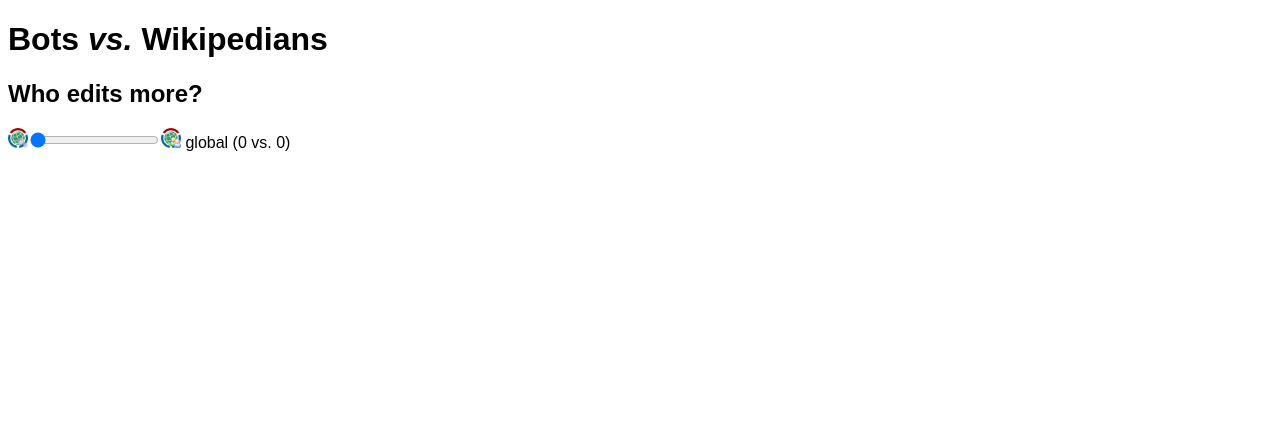
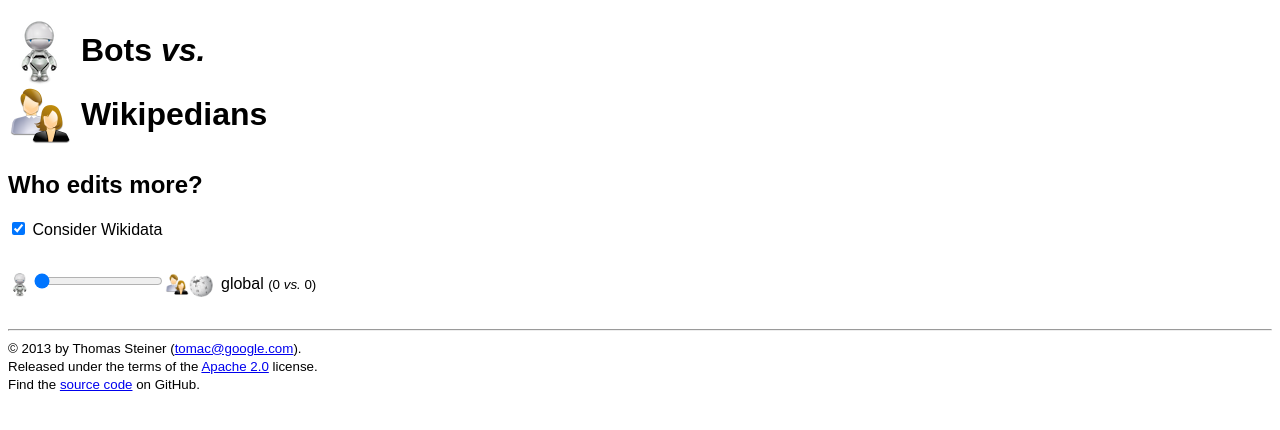
Before and after one commit to tomayac/wikipedia-edits-server-sent-events, a website: page client/index.html in a window 1280 px wide. Drawn offline with Linux system fonts and the light colour scheme.

Commit message:
Polished the client app.

```diff
--- a/client/index.html
+++ b/client/index.html
@@ -6,8 +6,27 @@
     <link href="main.css" rel="stylesheet" type="text/css">
   </head>
   <body>
-    <h1>Bots <i>vs.</i> Wikipedians</h1>
+    <h1><img src="bots.png">
+      Bots <i>vs.</i><br>
+      <img src="wikipedians.png">
+      Wikipedians</h1>
     <h2>Who edits more?</h2>
-    <script src="wikipedia-edits-sses.js"></script>
+    <div style="margin-bottom: 2em;">
+      <input type="checkbox" checked id="consider-wikidata">
+      <label for="consider-wikidata">Consider Wikidata</label>
+    </div>
+    <div id="content"></div>
+    <hr>
+    <small>&copy; 2013 by Thomas Steiner
+      (<a href="mailto:tomac@google.com">tomac@google.com</a>).<br>
+      Released under the terms of the
+      <a href="http://www.apache.org/licenses/LICENSE-2.0">Apache 2.0</a>
+      license.<br>
+      Find the
+      <a href="https://github.com/tomayac/wikipedia-edits-server-sent-events">
+        source code</a>
+      on GitHub.
+    </small>
+    <script src="wikipedia-sse.js"></script>
   </body>
 </html>
--- a/client/main.css
+++ b/client/main.css
@@ -4,5 +4,12 @@
 }
 
 img {
-  height: 20px;
+  vertical-align: middle;
 }
+img.icon {
+  width: 1.5em;
+}
+
+img.logo {
+  margin-right: 0.5em;
+}
--- a/client/wikipedia-edits-sses.js
+++ b/client/wikipedia-sse.js
@@ -3,29 +3,67 @@
   var ranges = [];
   var botsVsWikipedians = {};
 
+  var contentDiv = document.querySelector('#content');
+  var considerWikidata = document.querySelector('#consider-wikidata');
+
+  considerWikidata.addEventListener('change', function() {
+    if (considerWikidata.checked) {
+      document.querySelector('.wikidata').style.display = 'block';
+    } else {
+      document.querySelector('.wikidata').style.display = 'none';
+    }
+  });
+
   var createStatsPane = function(language, bots, wikipedians) {
     var div = document.createElement('div');
+    if (language === 'global') {
+      div.style.marginBottom = '2em';
+    }
+    if (language === 'wikidata') {
+      div.setAttribute('class', 'wikidata');
+    }
     var botsImg = document.createElement('img');
-    botsImg.src = 'machine.png';
+    botsImg.src = 'bots.png';
+    botsImg.setAttribute('class', 'icon');
     div.appendChild(botsImg);
     var range = document.createElement('input');
     range.type = 'range';
     div.appendChild(range);
     range.id = language + '-range';
     var wikipediansImg = document.createElement('img');
-    wikipediansImg.src = 'man.png';
+    wikipediansImg.src = 'wikipedians.png';
+    wikipediansImg.setAttribute('class', 'icon');
     div.appendChild(wikipediansImg);
-    var lang = document.createElement('span');
-    lang.innerHTML = ' ' + language;
+    var logo = document.createElement('img');
+    logo.src = language === 'wikidata' ? 'wikidata.png' : 'wikipedia.png';
+    logo.setAttribute('class', 'icon logo');
+    div.appendChild(logo);
+    var lang;
+    if (language !== 'global') {
+      lang = document.createElement('a');
+      lang.href = language === 'wikidata' ?
+          'http://' + language + '.org/' :
+          'http://' + language + '.wikipedia.org/';
+      lang.textContent = language;
+      lang.setAttribute('target', '_blank');
+    } else {
+      lang = document.createElement('span');
+      lang.textContent = language;
+    }
     div.appendChild(lang);
     var label = document.createElement('label');
     label.setAttribute('for', '#' + language + '-range');
     label.id = language + '-label';
-    label.innerHTML = ' (' + bots + ' vs. ' + wikipedians + ')';
+    label.innerHTML = updateStatsHtml(bots, wikipedians);
     div.appendChild(label);
     var fragment = document.createDocumentFragment();
     fragment.appendChild(div);
     return fragment;
+  };
+
+  var updateStatsHtml = function(bots, wikipedians) {
+    return ' <small>(' + bots + ' <i>vs.</i> ' + wikipedians +
+        ')</small>';
   };
 
   setInterval(function() {
@@ -37,7 +75,7 @@
       range.max = bots + wikipedians;
       range.value = range.max - bots;
       var label = document.querySelector('#' + language + '-label');
-      label.innerHTML = ' (' + bots + ' vs. ' + wikipedians + ')';
+      label.innerHTML = updateStatsHtml(bots, wikipedians);
     };
 
     ranges.forEach(function(language) {
@@ -46,10 +84,14 @@
       globalBots += stats.bots;
       globalWikipedians += stats.wikipedians;
     });
+    if (!considerWikidata.checked) {
+      globalBots -= botsVsWikipedians['wikidata'].bots;
+      globalWikipedians -= botsVsWikipedians['wikidata'].wikipedians;
+    }
     updateStats('global', globalBots, globalWikipedians);
-  }, 1000);
+  }, 500);
 
-  document.body.appendChild(createStatsPane('global', 0, 0));
+  contentDiv.appendChild(createStatsPane('global', 0, 0));
 
   var source = new EventSource('http://localhost:8080');
   source.addEventListener('message', function(e) {
@@ -61,7 +103,7 @@
         wikipedians: data.isBot ? 0 : 1
       }
       var stats = botsVsWikipedians[data.language];
-      document.body.appendChild(createStatsPane(
+      contentDiv.appendChild(createStatsPane(
           data.language, stats.bots, stats.wikipedians));
     }
     if (data.isBot) {
```
Also changed, not shown: client/bots.png (added), client/machine.png (deleted), client/man.png (deleted), client/wikidata.png (added), client/wikipedia.png (added), client/wikipedians.png (added).
